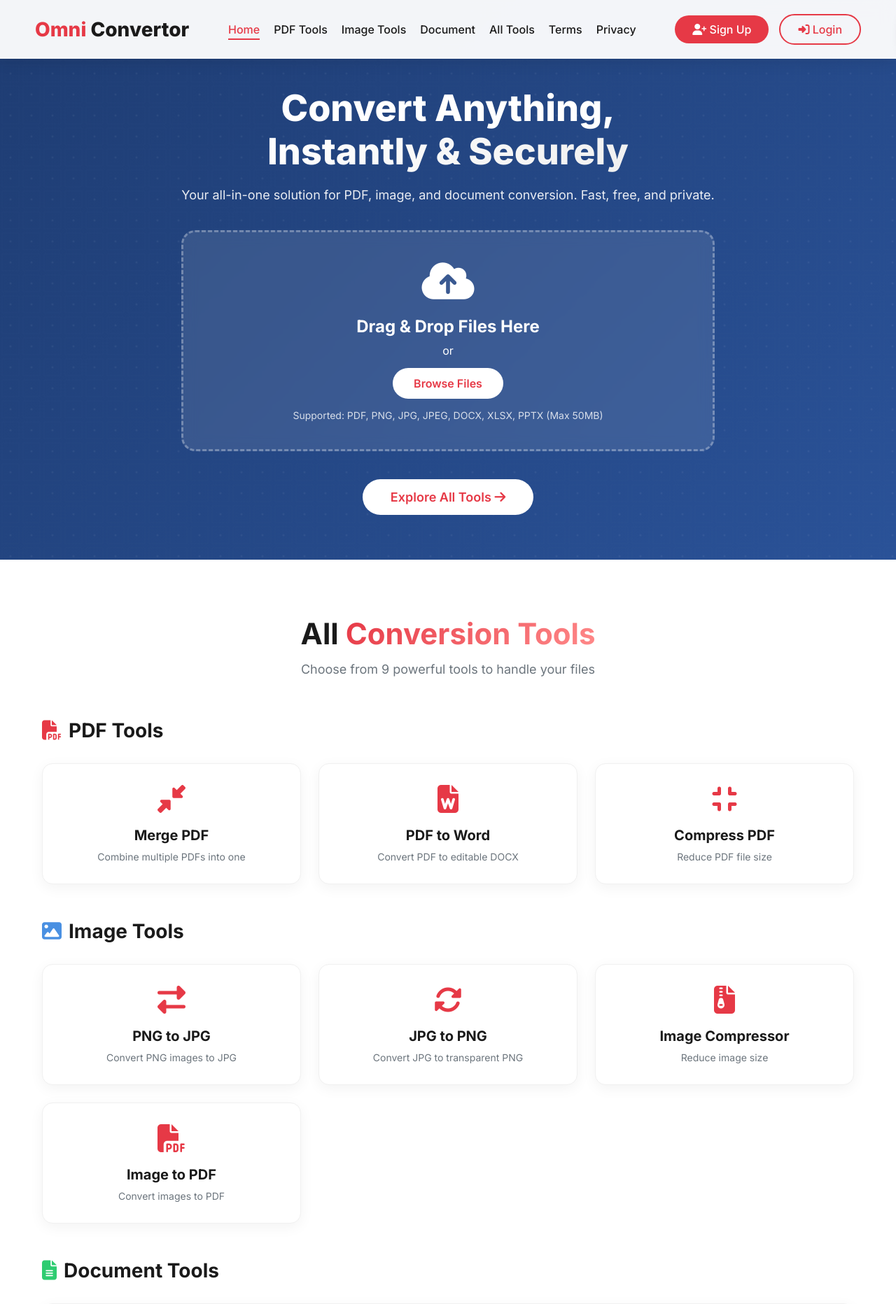
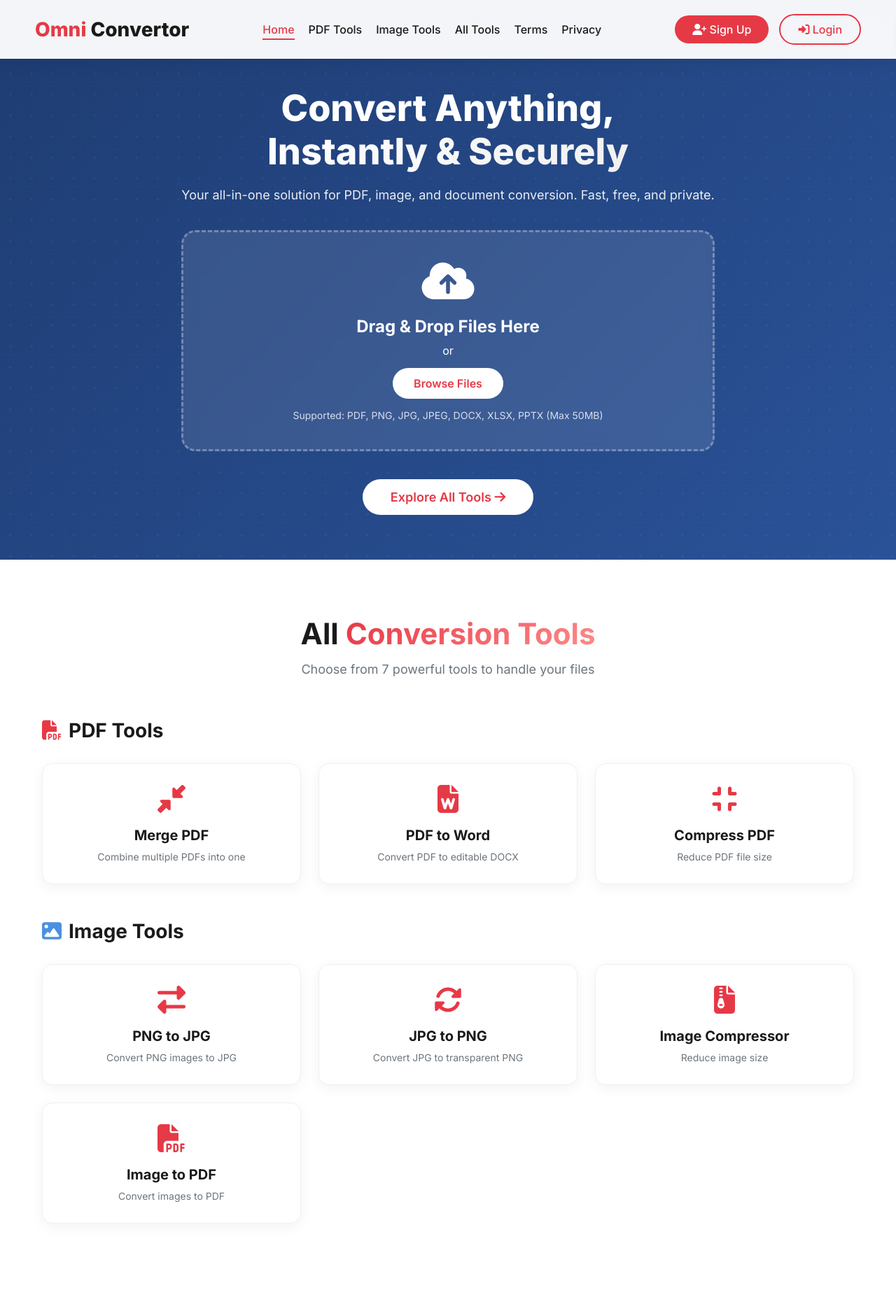
Before and after one commit to MustafaRaheel26/my-pro-converter, a Flask app: page / in a window 1280 px wide. Shown: the top 1864 px of the page at 70% size. Run offline with Flask 3, Linux system fonts and the light colour scheme; some libraries are stand-ins or nearby versions.

Commit message:
Remove Document Tools and adjust tool count
Removed Document Tools section and updated tool count.

```diff
--- a/templates/index.html
+++ b/templates/index.html
@@ -45,7 +45,6 @@
         <a href="#home" class="active">Home</a>
         <a href="#pdf-tools">PDF Tools</a>
         <a href="#image-tools">Image Tools</a>
-        <a href="#document-tools">Document</a>
         <a href="#all-tools">All Tools</a>
         <a href="/terms">Terms</a>
         <a href="/privacy">Privacy</a>
@@ -112,7 +111,7 @@
       <div class="container">
         <div class="section-header">
           <h2>All <span class="gradient-text">Conversion Tools</span></h2>
-          <p>Choose from 9 powerful tools to handle your files</p>
+          <p>Choose from 7 powerful tools to handle your files</p>
         </div>
 
         <!-- PDF Tools -->
@@ -168,20 +167,6 @@
           </div>
         </div>
 
-        <!-- Document Tools -->
-        <div class="tool-category" id="document-tools">
-          <h3>
-            <i class="fas fa-file-alt" style="color: #2ecc71"></i> Document
-            Tools
-          </h3>
-          <div class="tools-grid">
-            <div class="tool-card" data-tool="word-to-pdf">
-              <i class="fas fa-file-pdf"></i>
-              <h4>Word to PDF</h4>
-              <p>Convert DOCX to PDF</p>
-            </div>
-          </div>
-        </div>
       </div>
     </section>
 
@@ -243,8 +228,7 @@
       </div>
     </section>
 
-    <!-- Auth Modals -->
-    <!-- Signup Modal -->
+    <!-- Auth Modals (unchanged) -->
     <div class="auth-modal" id="signup-modal">
       <div class="auth-box">
         <span id="close-signup" class="close-btn">&times;</span>
@@ -256,12 +240,7 @@
         <form method="POST" action="/auth">
           <div class="input-group">
             <i class="fas fa-user"></i>
-            <input
-              type="text"
-              name="username"
-              placeholder="Username"
-              required
-            />
+            <input type="text" name="username" placeholder="Username" required />
           </div>
           <div class="input-group">
             <i class="fas fa-envelope"></i>
@@ -269,12 +248,7 @@
           </div>
           <div class="input-group">
             <i class="fas fa-lock"></i>
-            <input
-              type="password"
-              name="password"
-              placeholder="Password"
-              required
-            />
+            <input type="password" name="password" placeholder="Password" required />
           </div>
           <input type="hidden" name="type" value="signup" />
           <button type="submit" class="auth-submit">
@@ -288,7 +262,6 @@
       </div>
     </div>
 
-    <!-- Login Modal -->
     <div class="auth-modal" id="login-modal">
       <div class="auth-box">
         <span id="close-login" class="close-btn">&times;</span>
@@ -300,21 +273,11 @@
         <form method="POST" action="/auth">
           <div class="input-group">
             <i class="fas fa-user"></i>
-            <input
-              type="text"
-              name="username"
-              placeholder="Username"
-              required
-            />
+            <input type="text" name="username" placeholder="Username" required />
           </div>
           <div class="input-group">
             <i class="fas fa-lock"></i>
-            <input
-              type="password"
-              name="password"
-              placeholder="Password"
-              required
-            />
+            <input type="password" name="password" placeholder="Password" required />
           </div>
           <input type="hidden" name="type" value="login" />
           <button type="submit" class="auth-submit">
```
